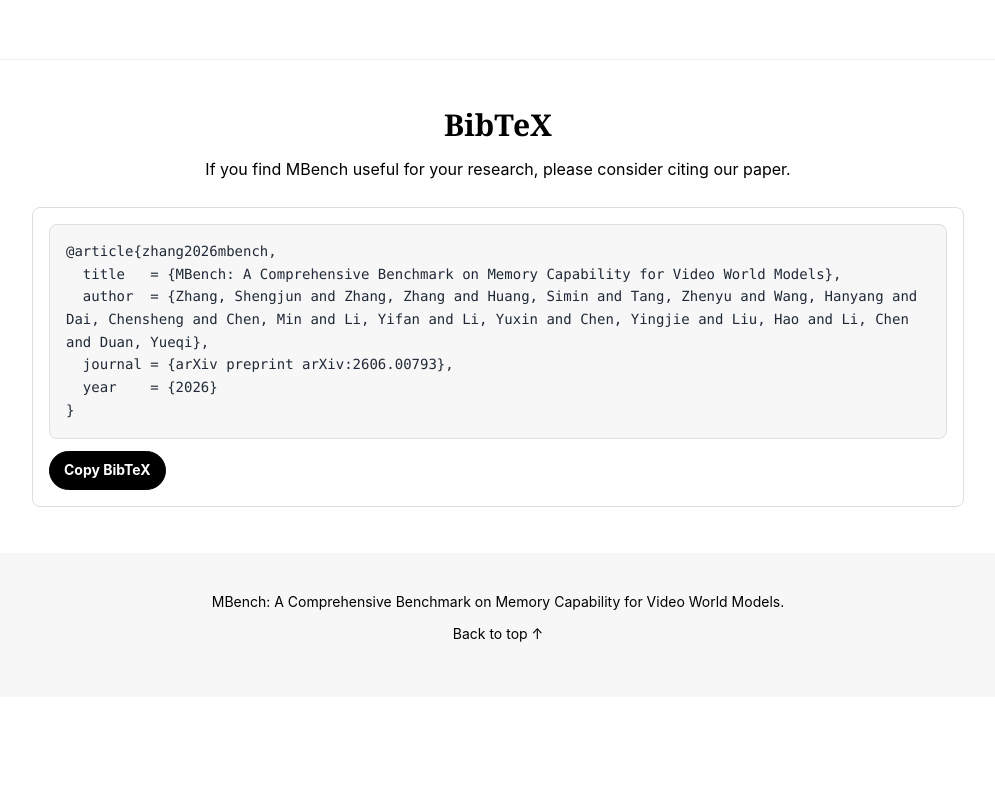
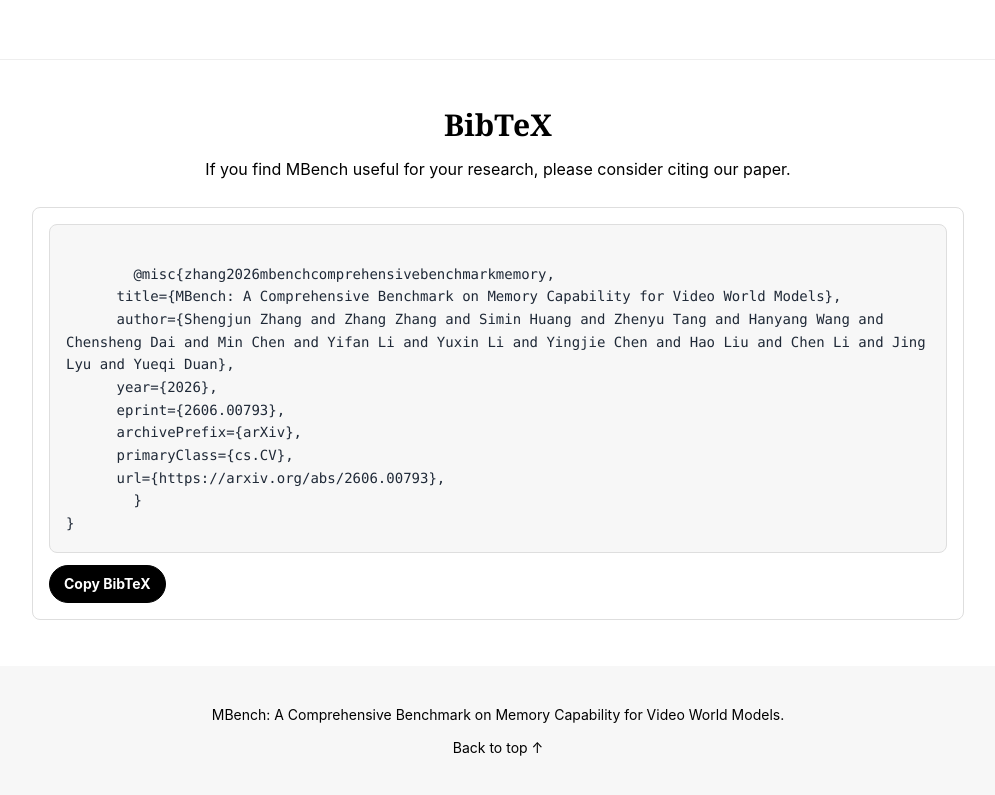
Before and after one commit to PeanutUp/MBench-project, a plain HTML site: page index.html in a window 1280 px wide. Shown: the part 6176-6971 px from the top of the page, without its empty margins (142-1137 px from the left). Before the commit the page ends 6873 px from the top, so only its background shows below. Drawn offline with Linux system fonts and the light colour scheme.

Commit message:
Update dataset link and BibTeX citation format

```diff
--- a/index.html
+++ b/index.html
@@ -70,7 +70,7 @@
           </span>
           <span>Code</span>
         </a>
-        <a class="external-link" href="https://huggingface.co/datasets/studyOverflow/TempMemoryData">
+        <a class="external-link" href="https://huggingface.co/datasets/studyOverflow/MBench-Data">
           <span class="button-icon button-icon-text" aria-hidden="true">HF</span>
           <span>Dataset</span>
         </a>
@@ -408,11 +408,16 @@
         <h2 class="section-title">BibTeX</h2>
         <p class="section-intro">If you find MBench useful for your research, please consider citing our paper.</p>
         <div class="bibtex-panel">
-<pre id="bibtex-block"><code>@article{zhang2026mbench,
-  title   = {MBench: A Comprehensive Benchmark on Memory Capability for Video World Models},
-  author  = {Zhang, Shengjun and Zhang, Zhang and Huang, Simin and Tang, Zhenyu and Wang, Hanyang and Dai, Chensheng and Chen, Min and Li, Yifan and Li, Yuxin and Chen, Yingjie and Liu, Hao and Li, Chen and Duan, Yueqi},
-  journal = {arXiv preprint arXiv:2606.00793},
-  year    = {2026}
+<pre id="bibtex-block"><code>
+	@misc{zhang2026mbenchcomprehensivebenchmarkmemory,
+      title={MBench: A Comprehensive Benchmark on Memory Capability for Video World Models},
+      author={Shengjun Zhang and Zhang Zhang and Simin Huang and Zhenyu Tang and Hanyang Wang and Chensheng Dai and Min Chen and Yifan Li and Yuxin Li and Yingjie Chen and Hao Liu and Chen Li and Jing Lyu and Yueqi Duan},
+      year={2026},
+      eprint={2606.00793},
+      archivePrefix={arXiv},
+      primaryClass={cs.CV},
+      url={https://arxiv.org/abs/2606.00793},
+	}
 }</code></pre>
           <button class="copy-button" id="copy-bibtex" type="button">Copy BibTeX</button>
         </div>
```
